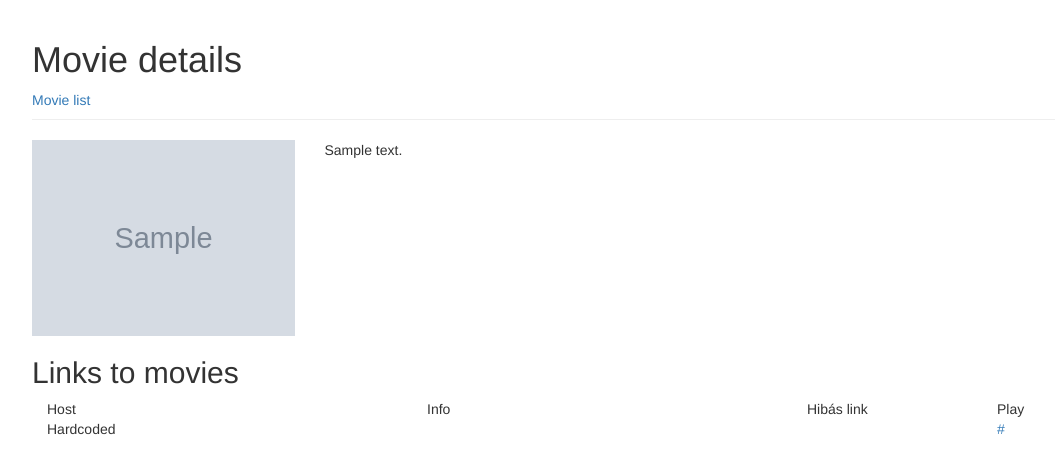
After one commit to sooserno20/filmezz, a Django app: page /movie/1 in a window 1280 px wide. The commit adds this page. Shown: the top 474 px of the page, without its empty margins (38-1093 px from the left). Run offline with Django 3.2, Linux system fonts and the light colour scheme; tables that the repository leaves empty hold one stand-in row (values such as "Sample post"); grey boxes marked "Sample" are stand-in pictures; some libraries are stand-ins or nearby versions.

Commit message:
Movie details

```diff
--- /dev/null
+++ b/core/templates/core/movie_detail.html
@@ -0,0 +1,57 @@
+{% extends "core/base.html" %}
+{% load static %}
+
+{% block content %}
+    <div class="container">
+        <div class="page-header">
+            <h1>Movie details</h1>
+            <a href="{% url 'movie-list' %}">Movie list</a>
+        </div>
+
+        <div class="row">
+            <div class="col-lg-3 col-md-4 col-sm-6 col-xs-12">
+                {% if movie.image %}
+                    <img class="cover" src="/media/{{ movie.image }}"/>
+                {% else %}
+                    <img class="cover" src="{% static "images/_movie_image_default.jpg" %}"/>
+                {% endif %}
+            </div>
+            <div class="col-lg-9 col-md-8 col-sm-6 col-xs-12">
+                <span>{{ movie.description }}</span>
+            </div>
+        </div>
+
+        {% if movie.movielink_set.all %}
+            <section class="content-box">
+                <h2 class="headline"><span>Links to movies</span></h2>
+                <ul class="list-unstyled table-horizontal url-list">
+
+                    <li class="head">
+                        <div class="col-sm-4 col-xs-4">Host</div>
+                        <div class="col-sm-4 col-xs-4">Info</div>
+                        <div class="col-sm-2 col-xs-2">Hibás link</div>
+                        <div class="col-sm-2 col-xs-2">Play</div>
+                    </li>
+                    {% for link in movie.movielink_set.all %}
+                        <li>
+                            <div class="col-sm-4 col-xs-4 host">
+                                Hardcoded
+                            </div>
+                            <div class="col-sm-4 col-xs-4">
+                                &nbsp;
+                            </div>
+                            <div class="col-sm-2 col-xs-2">
+                                &nbsp;
+                            </div>
+                            <div class="col-sm-2 col-xs-2">
+                                <a href="{{ link }}">{{ link }}</a>
+                            </div>
+                        </li>
+                    {% endfor %}
+                </ul>
+            </section>
+        {% else %}
+            <h2 class="headline"><span>No links</span></h2>
+        {% endif %}
+    </div>
+{% endblock %}
--- a/core/views.py
+++ b/core/views.py
@@ -1,12 +1,11 @@
 from django.db.models import Q
-from django.views.generic import ListView
+from django.views.generic import DetailView, ListView
 from .models import Movie
 
 
 class MovieList(ListView):
     model = Movie
     paginate_by = 12
-    template_name = 'core/list.html'
 
     def get_queryset(self):
         try:
@@ -16,3 +15,7 @@ class MovieList(ListView):
         else:
             object_list = self.model.objects.filter(Q(title__icontains=search) | Q(description__icontains=search))
         return object_list
+
+
+class MovieDetail(DetailView):
+    model = Movie
--- a/filmezz/urls.py
+++ b/filmezz/urls.py
@@ -20,6 +20,7 @@ from django.contrib import admin
 import core.views
 
 urlpatterns = [
-    url(r'^$', core.views.MovieList.as_view(), name='index'),
+    url(r'^$', core.views.MovieList.as_view(), name='movie-list'),
+    url(r'^movie/(?P<pk>\d+)$', core.views.MovieDetail.as_view(), name='movie-detail'),
     url(r'^admin/', admin.site.urls),
 ] + static(settings.MEDIA_URL, document_root=settings.MEDIA_ROOT)
```
Also changed, not shown: core/templates/core/movie_list.html (renamed from core/templates/core/list.html, +4 -8 lines).
